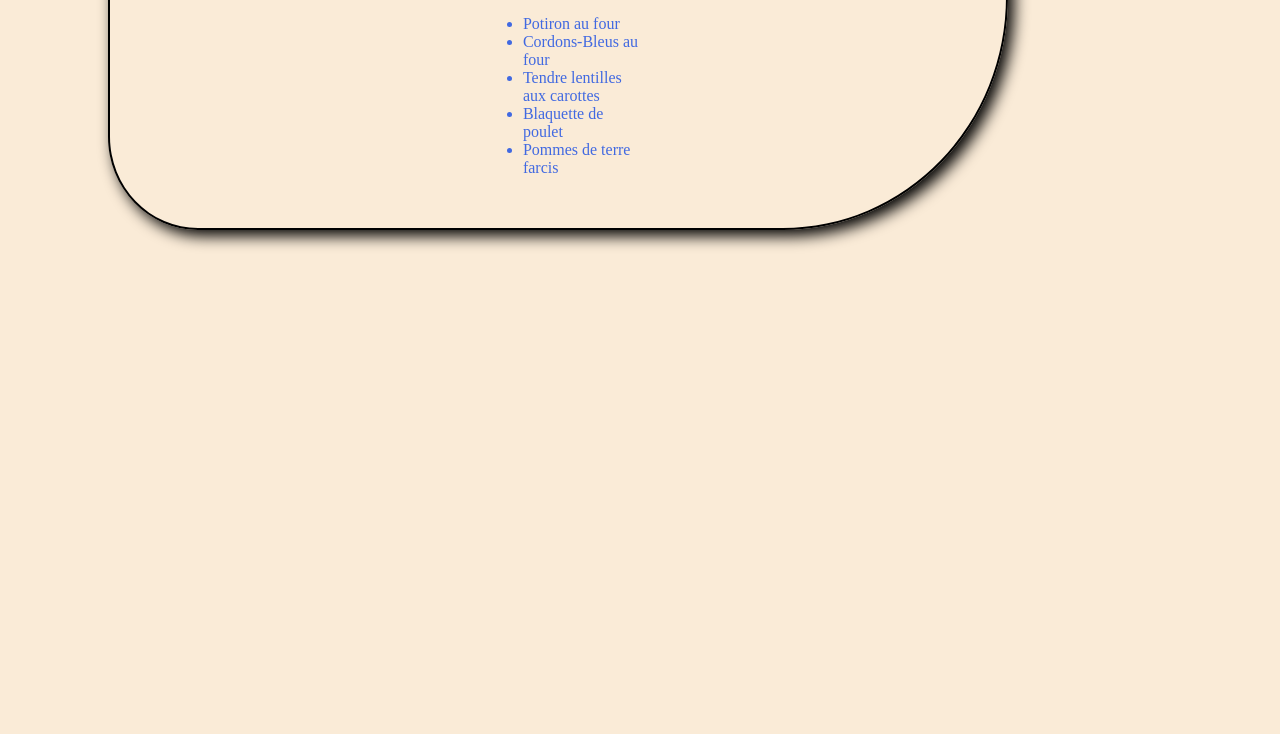
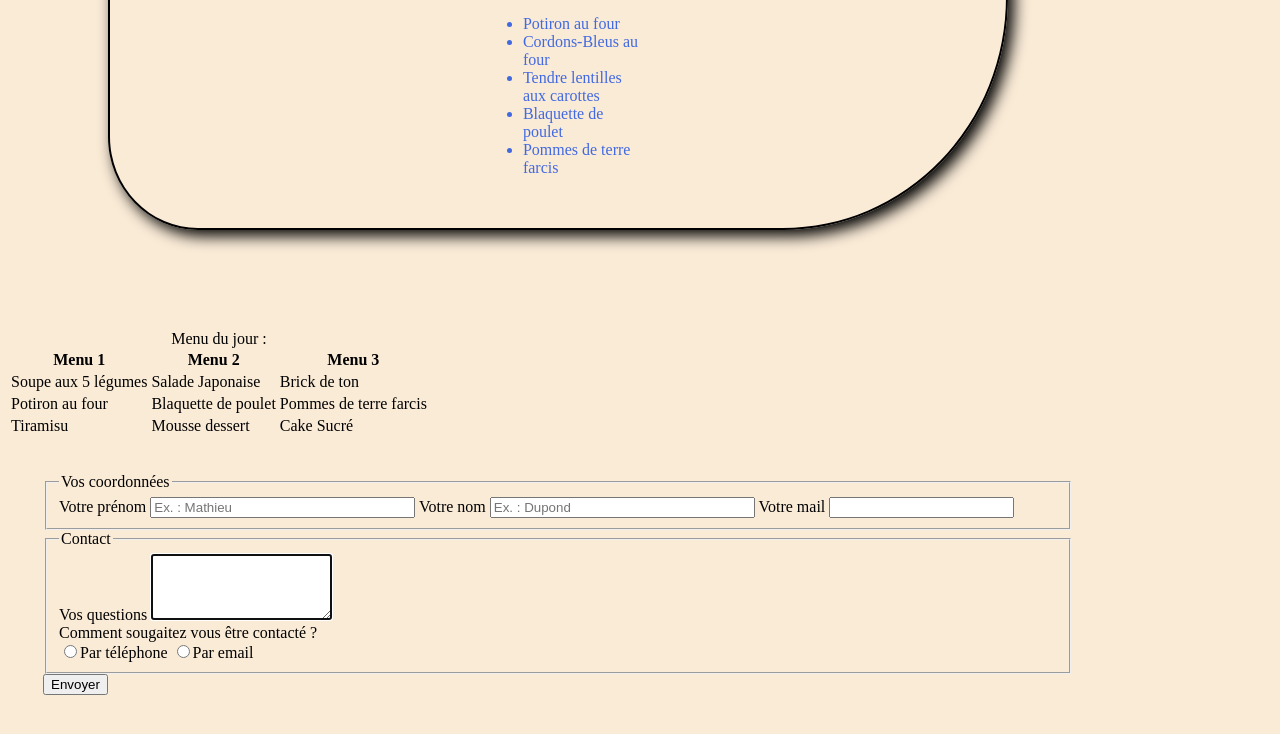
Before and after one commit to DevByMatheo/html-css-basics, a plain HTML site: page index.html in a window 1280 px wide. Shown: the part 1379-2113 px from the top of the page. Before the commit the page ends 1717 px from the top, so only its background shows below. Drawn offline with Linux system fonts and the light colour scheme; a web font is replaced by a local one.

Commit message:
Update index.html

```diff
--- a/index.html
+++ b/index.html
@@ -4,7 +4,7 @@
 
 <html>
     <head>
-        <meta charset="utf-8"/>
+        <meta charset="utf-8" name="viewport" content="width=device-width, initial-scale=1.0">
         <title>Restaurant</title>
         <link rel="stylesheet" href="style.css"/>
         <!--Google Fonts-->
@@ -95,6 +95,54 @@
                     </section>
                 </div>
 
+            <table>
+                <caption>Menu du jour :</caption>
+                <tr>
+                    <th>Menu 1</th>
+                    <th>Menu 2</th>
+                    <th>Menu 3</th>
+                </tr>
+                <tr>
+                    <td>Soupe aux 5 légumes</td>
+                    <td>Salade Japonaise</td>
+                    <td>Brick de ton</td>
+                </tr>
+                <tr>
+                    <td>Potiron au four</td>
+                    <td>Blaquette de poulet</td>
+                    <td>Pommes de terre farcis</td>
+                </tr>
+                <tr>
+                    <td>Tiramisu</td>
+                    <td>Mousse dessert</td>
+                    <td>Cake Sucré</td>
+                </tr>
+            </table>
+
+            <section>
+                <form action="" method="get"> <!--method="post"-->
+                    <fieldset>
+                        <legend>Vos coordonnées</legend>
+                        <label for="prenom">Votre prénom</label>
+                        <input type="text" name="prenom" id="prenom" placeholder="Ex. : Mathieu" size="30" maxlength="20">
+                        <label for="nom">Votre nom</label>
+                        <input type="text" name="nom" id="nom" placeholder="Ex. : Dupond" size="30" maxlength="20">
+                        <label for="email">Votre mail</label>
+                        <input type="email" name="email" id="email" required>
+                    </fieldset>
+                    <fieldset>
+                        <legend>Contact</legend>
+                        <label for="questions"> Vos questions</label>
+                        <textarea id="questions" rows="4" autofocus></textarea>
+                        <div>Comment sougaitez vous être contacté ?</div>
+                        <input type="radio" name="preference" value="tel" id="tel"/><label for="tel">Par téléphone</label>
+                        <input type="radio" name="preference" value="mail" id="mail"/><label for="mail">Par email</label>
+                    </fieldset>
+                    <input type="submit" value="Envoyer"/>
+                </form>
+                <!--https://openclassrooms.com/fr/courses/1603881-creez-votre-site-web-avec-html5-et-css3/8061492-creez-des-formulaires#/id/r-8061478-->
+            </section>
+
             </main>
 
         </body>
```
